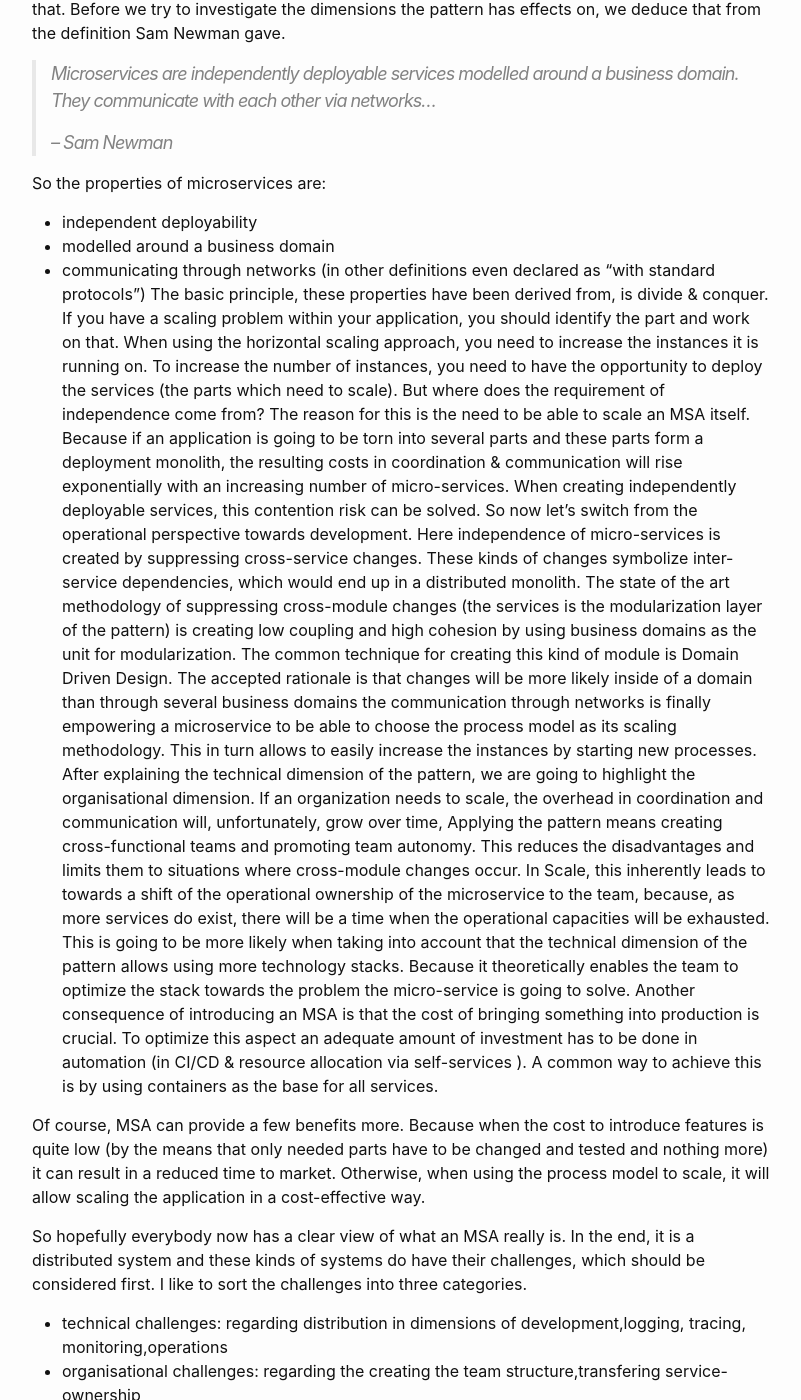
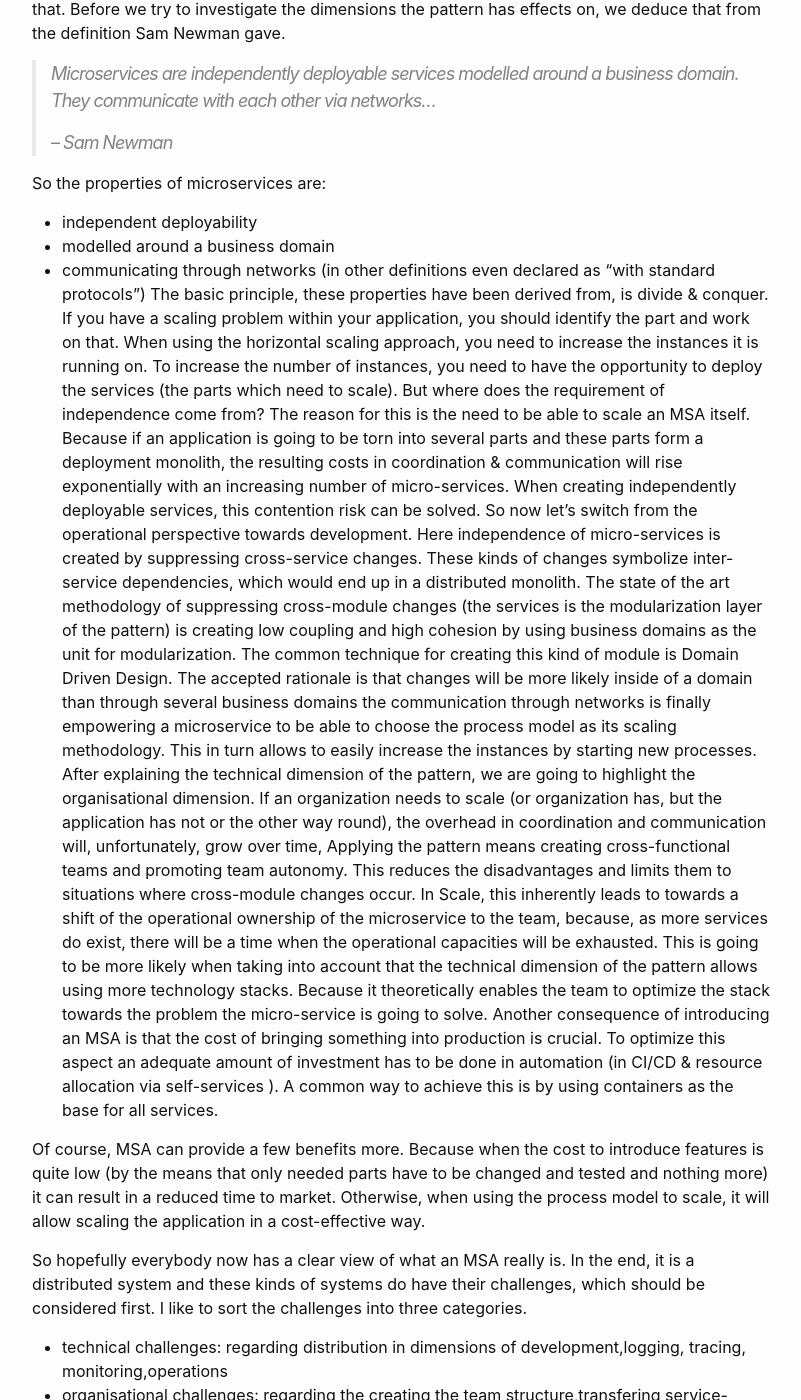
Before and after one commit to andrebiegel/andrebiegel.github.io, a Jekyll site: the page built from _posts/2021-11-01-microservice.md, in a window 1280 px wide and 1400 px high, scrolled down 380 px. Shown: the whole window, without its empty margins (238-1039 px from the left). Built offline with Jekyll 4.4.1, drawn with Linux system fonts in a browser that asks for light colours; some of the changed text lies outside the part shown.

```diff
--- a/_posts/2021-11-01-microservice.md
+++ b/_posts/2021-11-01-microservice.md
@@ -24,7 +24,7 @@ The reason for this is the need to be able to scale an MSA itself. Because if an
 So now let's switch from the operational perspective towards development.
 Here independence of micro-services is created by suppressing cross-service changes. These kinds of changes symbolize inter-service dependencies, which would end up in a distributed monolith. The state of the art methodology of suppressing cross-module changes (the services is the modularization layer of the pattern) is creating low coupling and high cohesion by using business domains as the unit for modularization. The common technique for creating this kind of module is Domain Driven Design. The accepted rationale is that changes will be more likely inside of a domain than through several business domains
 the communication through networks is finally empowering a microservice to be able to choose the process model as its scaling methodology. This in turn allows to easily increase the instances by starting new processes.
-After explaining the technical dimension of the pattern, we are going to highlight the organisational dimension. If an organization needs to scale, the overhead in coordination and communication will, unfortunately, grow over time, Applying the pattern means creating cross-functional teams and promoting team autonomy. This reduces the disadvantages and limits them to situations where cross-module changes occur. In Scale, this inherently leads to towards a shift of the operational ownership of the microservice to the team, because, as more services do exist, there will be a time when the operational capacities will be exhausted. This is going to be more likely when taking into account that the technical dimension of the pattern allows using more technology stacks. Because it theoretically enables the team to optimize the stack towards the problem the micro-service is going to solve.
+After explaining the technical dimension of the pattern, we are going to highlight the organisational dimension. If an organization needs to scale (or organization has, but the application has not or the other way round), the overhead in coordination and communication will, unfortunately, grow over time, Applying the pattern means creating cross-functional teams and promoting team autonomy. This reduces the disadvantages and limits them to situations where cross-module changes occur. In Scale, this inherently leads to towards a shift of the operational ownership of the microservice to the team, because, as more services do exist, there will be a time when the operational capacities will be exhausted. This is going to be more likely when taking into account that the technical dimension of the pattern allows using more technology stacks. Because it theoretically enables the team to optimize the stack towards the problem the micro-service is going to solve.
 Another consequence of introducing an MSA is that the cost of bringing something into production is crucial. To optimize this aspect an adequate amount of investment has to be done in automation (in CI/CD & resource allocation via self-services ). A common way to achieve this is by using containers as the base for all services.
 
 Of course, MSA can provide a few benefits more. Because when the cost to introduce features is quite low (by the means that only needed parts have to be changed and tested and nothing more) it can result in a reduced time to market. Otherwise, when using the process model to scale, it will allow scaling the application in a cost-effective way.
@@ -34,7 +34,7 @@ So hopefully everybody now has a clear view of what an MSA really is. In the end
 
 
 * technical challenges: regarding distribution in dimensions of development,logging, tracing, monitoring,operations
-* organisational challenges:  regarding the creating the team structure,transfering service-ownership
+* organisational challenges: regarding the creating the team structure,transfering service-ownership
 * cultural challenges: empowering the teams to live their new autonomy ("With great power comes great responsibility" ), transfering service-ownership
 
 In the next part of my MSA series, I will try to answer the question regarding when an MSA is a good choice.
```
Also changed, not shown: other parts of _posts/2021-11-01-microservice.md (+1 -1 lines), _posts/2021-11-10-microservice-part-two.md (added, +14 -0 lines).
